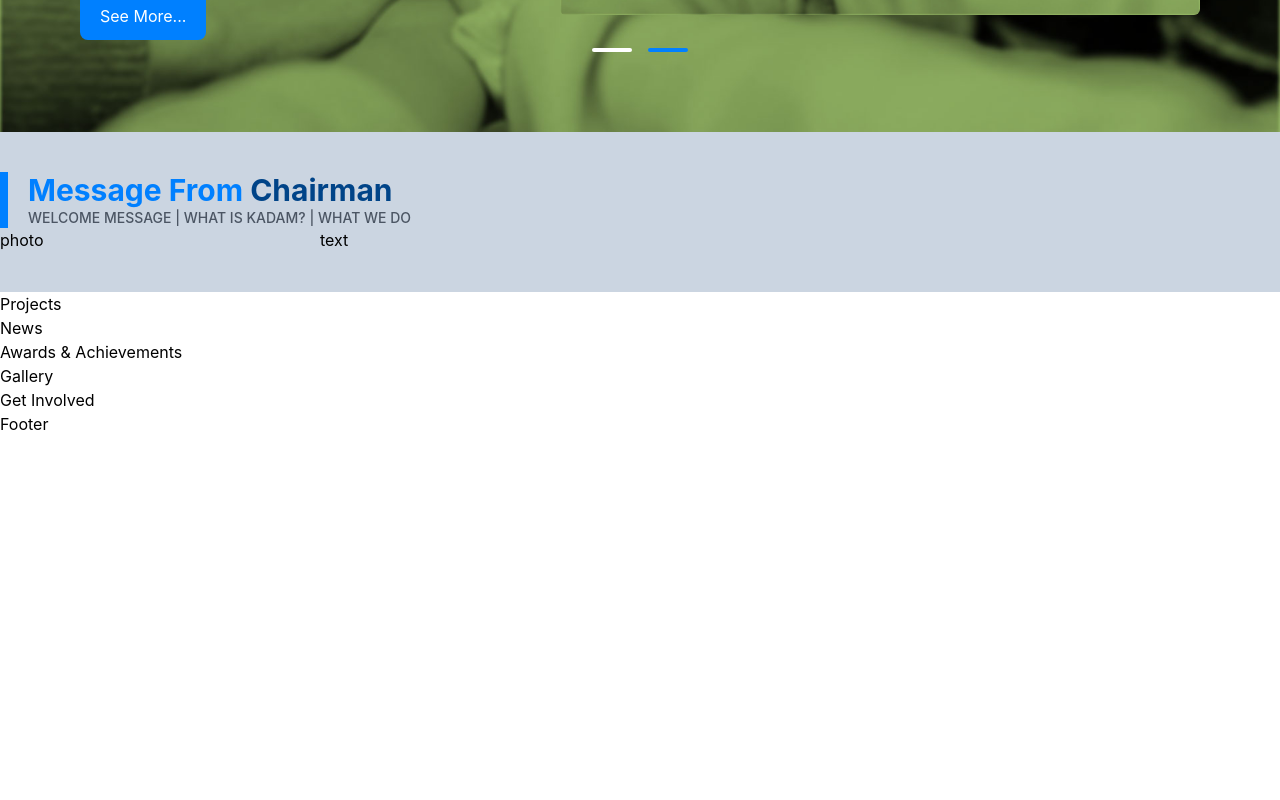
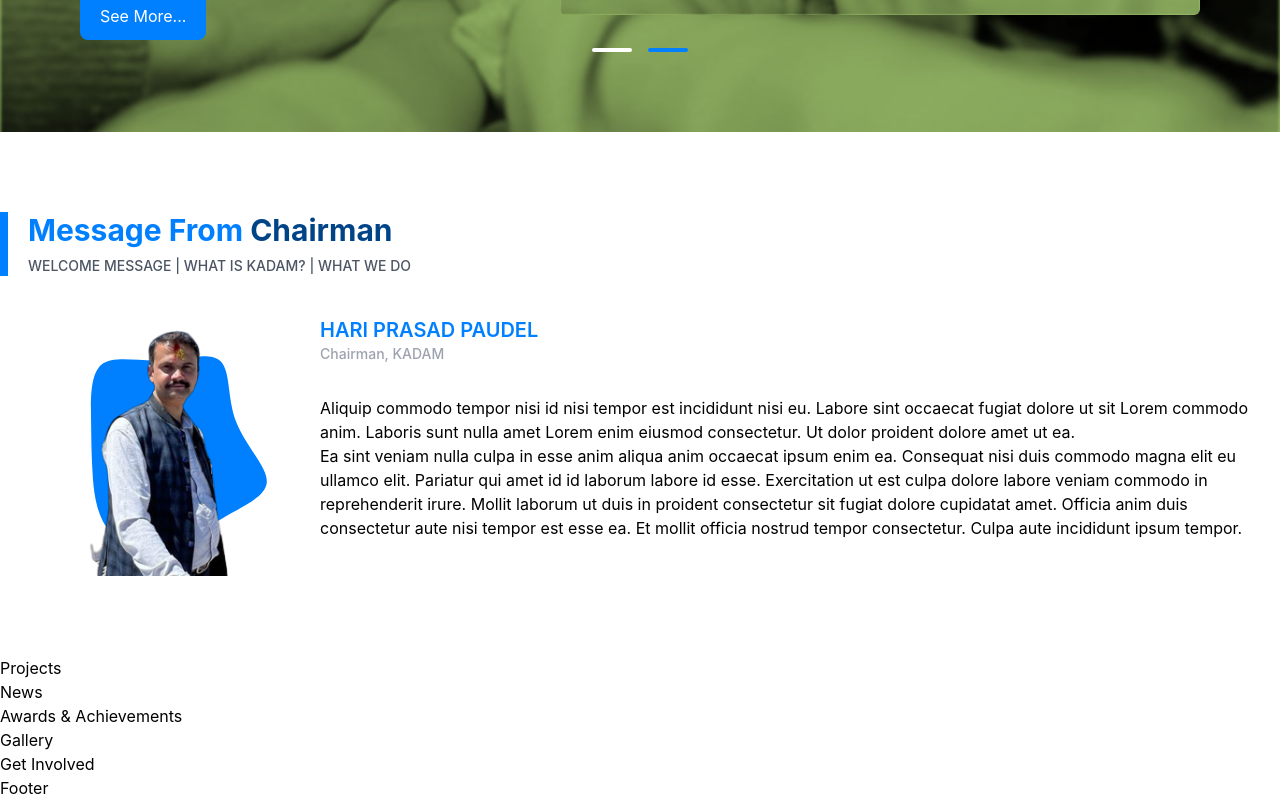
Before and after one commit to sandeshpaudel81/firebase-react, a React (Create React App) app: page / in a window 1280 px wide. Shown: the part 560-1360 px from the top of the page. Before the commit the page ends 996 px from the top, so only its background shows below. Built offline with nearby package versions, Linux system fonts and the light colour scheme; no server answers.

Commit message:
message from chairman done

```diff
--- a/src/pages/Home.js
+++ b/src/pages/Home.js
@@ -1,5 +1,6 @@
 import React from 'react'
 import Carousel from '../components/Carousel'
+import Chairman from '../assets/chairman.png'
 
 const Home = () => {
     return (
@@ -8,14 +9,24 @@ const Home = () => {
             <Carousel />
 
             {/* Message from Chairman */}
-            <div className='container mx-auto py-10 bg-slate-300'>
+            <div className='container mx-auto py-20'>
                 <div className='border-l-8 border-primary px-5'>
                     <h2 className='text-primary font-bold text-3xl'>Message From <span className='text-primaryDark'>Chairman</span></h2>
-                    <p className='uppercase text-gray-600 text-sm font-medium'>Welcome message | What is Kadam? | What We Do</p>
+                    <p className='uppercase text-gray-600 text-sm font-medium mt-2'>Welcome message | What is Kadam? | What We Do</p>
                 </div>
-                <div className='grid grid-cols-4'>
-                    <div className='col-span-1'>photo</div>
-                    <div className='col-span-3'>text</div>
+                <div className='grid grid-cols-4 mt-10'>
+                    <div className='col-span-1 messageFromChairmanBg'>
+                        <div>
+                            <img src={Chairman} alt='Hari Prasad Paudel - Chairman, KADAM' className='w-1/2 mx-auto'/>
+                        </div>
+                    </div>
+                    <div className='col-span-3'>
+                        <div>
+                            <h2 className='uppercase text-xl font-semibold text-primary'>Hari Prasad Paudel</h2>
+                            <p className='text-sm font-medium text-gray-400'>Chairman, KADAM</p>
+                        </div>
+                        <p className='mt-8'>Aliquip commodo tempor nisi id nisi tempor est incididunt nisi eu. Labore sint occaecat fugiat dolore ut sit Lorem commodo anim. Laboris sunt nulla amet Lorem enim eiusmod consectetur. Ut dolor proident dolore amet ut ea.<br></br> Ea sint veniam nulla culpa in esse anim aliqua anim occaecat ipsum enim ea. Consequat nisi duis commodo magna elit eu ullamco elit. Pariatur qui amet id id laborum labore id esse. Exercitation ut est culpa dolore labore veniam commodo in reprehenderit irure. Mollit laborum ut duis in proident consectetur sit fugiat dolore cupidatat amet. Officia anim duis consectetur aute nisi tempor est esse ea. Et mollit officia nostrud tempor consectetur. Culpa aute incididunt ipsum tempor.</p>
+                    </div>
                 </div>
             </div>
 
```
Also changed, not shown: src/assets/chairman.png (added).
